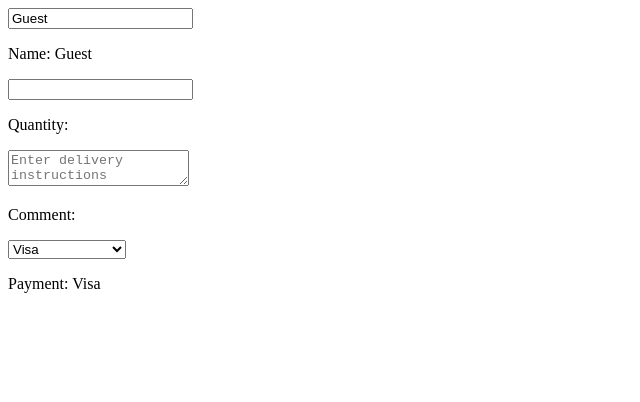
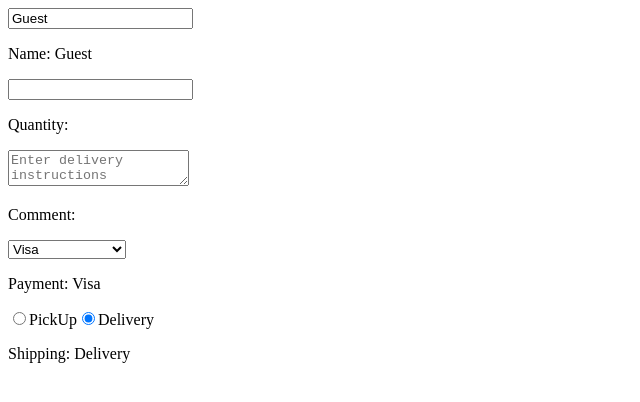
Before and after one commit to Nils-Van-de-Pitte/React-sandbox, a React (Vite) app in the folder code/: page / in a window 1280 px wide. Shown: the top 402 px of the page, without its empty margins (0-640 px from the left). Built offline with nearby package versions, Linux system fonts and the light colour scheme.

Commit message:
Create event for radio buttons

```diff
--- a/code/src/components/Form.jsx
+++ b/code/src/components/Form.jsx
@@ -6,6 +6,7 @@
     const [quantity, setQuantity] = useState();
     const [comment, setComment] = useState("");
     const [payment, setPayment] = useState("Visa");
+    const [shipping, setShipping] = useState("Delivery");
 
     function handleNameChange(event){
         setName(event.target.value);
@@ -21,6 +22,10 @@
 
     function handlePaymentChange(event){
         setPayment(event.target.value);
+    }
+
+    function handleShippingChange(event){
+        setShipping(event.target.value);
     }
 
     return(
@@ -41,8 +46,23 @@
                 <option value="Giftcard">Gift card</option>
             </select>
             <p>Payment: {payment}</p>
-        </div>
-    )
+
+            <label>
+                <input type="radio" value="Pick Up"
+                       checked={shipping === "Pick Up"}
+                       onChange={handleShippingChange}/>
+                PickUp
+            </label>
+            <label>
+                <input type="radio" value="Delivery"
+                       checked={shipping === "Delivery"}
+                       onChange={handleShippingChange}/>
+                Delivery
+        </label>
+        <p>Shipping: {shipping}</p>
+</div>
+
+)
 
 }
 
```
